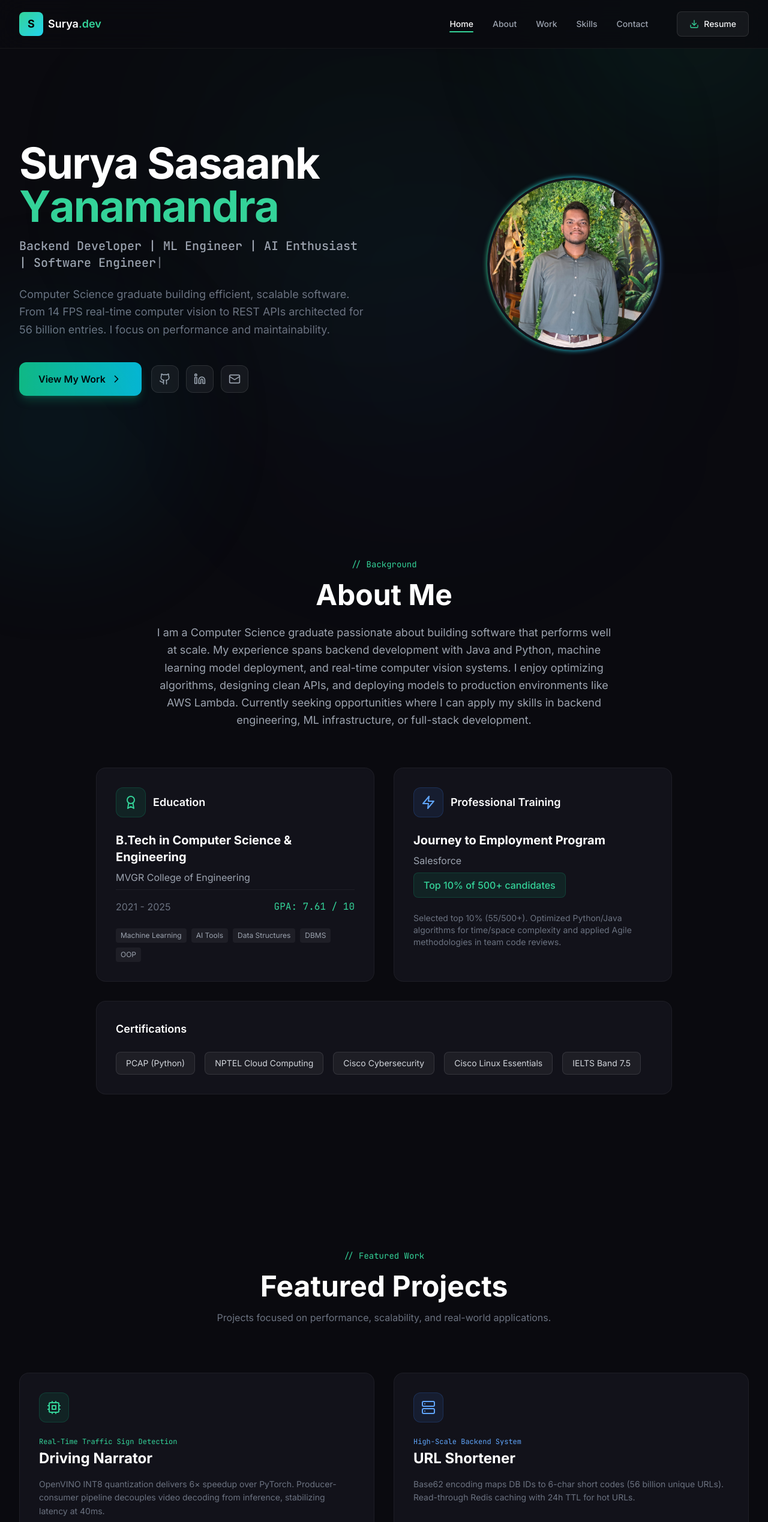
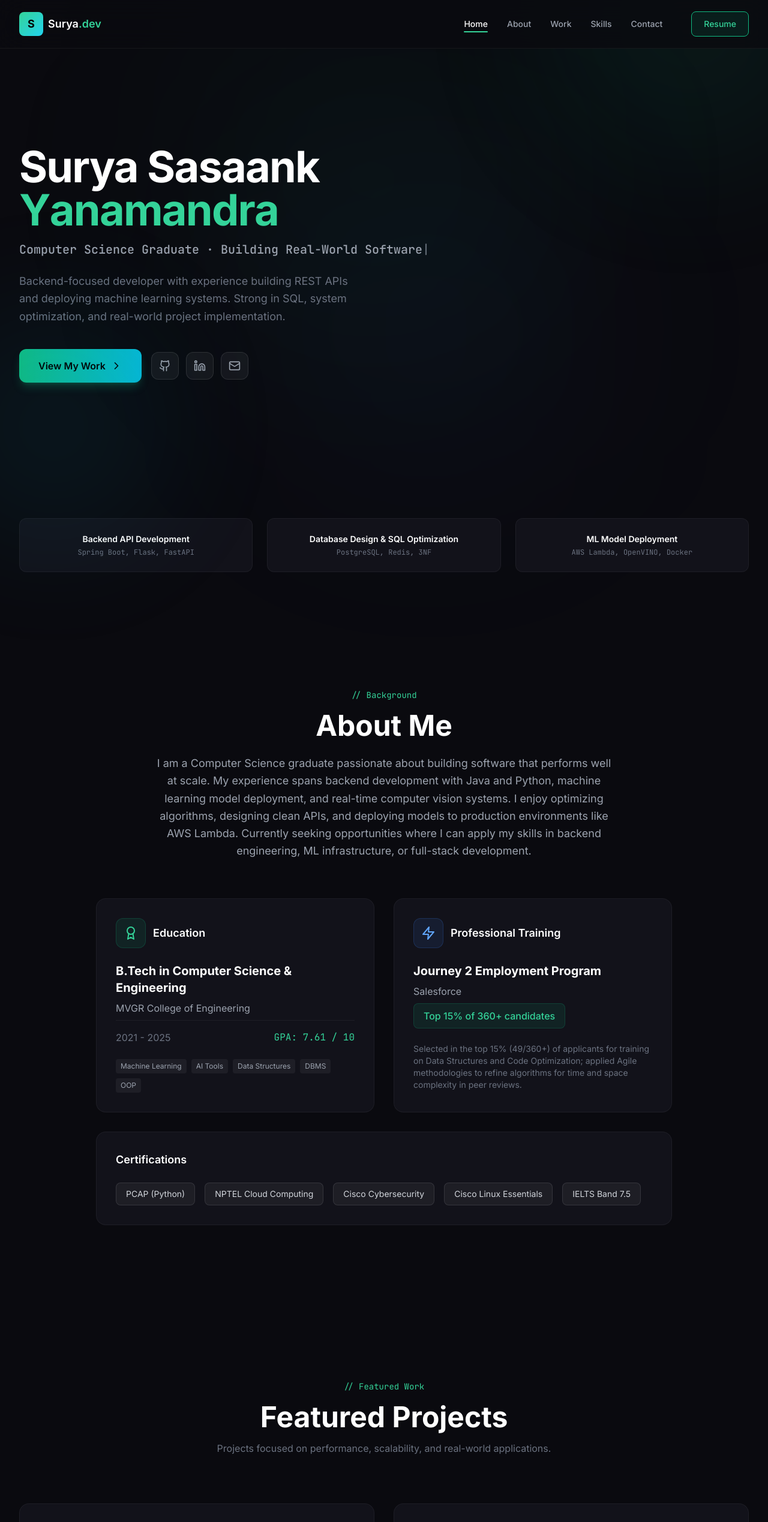
Before and after one commit to Sasaank79/Portfolio, a React (Vite) app: page / in a window 1280 px wide. Shown: the top 2538 px of the page at 60% size. Built offline with nearby package versions, Linux system fonts and the light colour scheme.

Commit message:
feat: updated content

```diff
--- a/index.html
+++ b/index.html
@@ -18,7 +18,7 @@
   <title>Surya Sasaank Yanamandra | Backend & AI Engineer</title>
   <meta name="title" content="Surya Sasaank Yanamandra | Backend & AI Engineer">
   <meta name="description"
-    content="Backend Engineer | ML Systems | Performance Optimization. From 14 FPS real-time computer vision to REST APIs scaling to 56 billion entries.">
+    content="Backend Engineer | ML Systems | Performance Optimization. From 14 FPS real-time computer vision to REST APIs scaling to 56 billion unique URLs.">
   <meta name="author" content="Surya Sasaank Yanamandra">
   <meta name="keywords"
     content="Backend Engineer, AI Engineer, Machine Learning, Python, Java, Spring Boot, FastAPI, AWS, Docker, Computer Vision, OpenVINO, Portfolio">
@@ -28,7 +28,7 @@
   <meta property="og:url" content="https://portfolio-seven-zeta-80.vercel.app/">
   <meta property="og:title" content="Surya Sasaank Yanamandra | Backend & AI Engineer">
   <meta property="og:description"
-    content="Backend Engineer | ML Systems | Performance Optimization. From 14 FPS real-time computer vision to REST APIs scaling to 56 billion entries.">
+    content="Backend Engineer | ML Systems | Performance Optimization. From 14 FPS real-time computer vision to REST APIs scaling to 56 billion unique URLs.">
   <meta property="og:image" content="https://portfolio-seven-zeta-80.vercel.app/images/og-image.png">
 
   <!-- Twitter -->
--- a/src/App.jsx
+++ b/src/App.jsx
@@ -28,8 +28,8 @@ import {
 
 const PROFILE = {
     name: "Surya Sasaank Yanamandra",
-    tagline: "Backend Developer | ML Engineer | AI Enthusiast | Software Engineer",
-    intro: "Computer Science graduate building efficient, scalable software. From 14 FPS real-time computer vision to REST APIs architected for 56 billion entries. I focus on performance and maintainability.",
+    tagline: "Computer Science Graduate · Building Real-World Software",
+    intro: "Backend-focused developer with experience building REST APIs and deploying machine learning systems. Strong in SQL, system optimization, and real-world project implementation.",
     email: "ysuryasasaank@gmail.com",
     github: "https://github.com/Sasaank79",
     linkedin: "https://www.linkedin.com/in/surya-sasaank-yanamandra/",
@@ -41,8 +41,8 @@ const PROJECTS = [
         id: 1,
         title: "Driving Narrator",
         subtitle: "Real-Time Traffic Sign Detection",
-        description: "OpenVINO INT8 quantization delivers 6× speedup over PyTorch. Producer-consumer pipeline decouples video decoding from inference, stabilizing latency at 40ms.",
-        impact: "Trained YOLOv11 Nano on LISA dataset (15,876 images, 47 classes).",
+        description: "Developed a low-latency edge AI system for real-time traffic sign detection using YOLOv11 and OpenVINO INT8 quantization. Achieved 14 FPS on CPU (6x speedup vs. PyTorch) by implementing a multi-threaded producer-consumer pipeline.",
+        impact: "Fine-tuned YOLOv11 Nano on the LISA dataset (15,876 images, 47 classes), achieving 97% mAP@0.5.",
         tags: ["Python", "YOLOv11", "OpenVINO", "OpenCV"],
         metrics: [
             { value: "14", unit: "FPS", label: "On CPU", highlight: true },
@@ -57,9 +57,9 @@ const PROJECTS = [
     {
         id: 2,
         title: "URL Shortener",
-        subtitle: "High-Scale Backend System",
-        description: "Base62 encoding maps DB IDs to 6-char short codes (56 billion unique URLs). Read-through Redis caching with 24h TTL for hot URLs.",
-        impact: "Clean architecture: Controller → Service → Repository.",
+        subtitle: "Distributed System",
+        description: "Designed a scalable, containerized URL shortening service built with Spring Boot and Redis, implementing a cache-aside architecture for sub-millisecond Redis lookups and CI/CD automation via GitHub Actions.",
+        impact: "Implemented read-through Redis caching with a 24-hour TTL policy for frequently accessed links.",
         tags: ["Java", "Spring Boot", "Redis", "PostgreSQL"],
         metrics: [
             { value: "56B", unit: "", label: "URL Capacity", highlight: true },
@@ -75,8 +75,8 @@ const PROJECTS = [
         id: 3,
         title: "Student Success Prediction",
         subtitle: "Serverless MLOps Pipeline",
-        description: "Stacking Ensemble (XGBoost + LightGBM + CatBoost → Logistic Regression) with SMOTE for class imbalance. Deployed to AWS Lambda via Docker.",
-        impact: "Frontend on GitHub Pages calls serverless API for real-time predictions.",
+        description: "Architected a serverless ML deployment pipeline on AWS Lambda to predict student dropout risk (0.77 F1), using a hyperparameter-tuned stacking ensemble (XGBoost, LightGBM, CatBoost → Logistic Regression), containerized with Docker and integrated with CI/CD automation.",
+        impact: "Achieved 77.5% Accuracy and 0.86 ROC-AUC, addressing class imbalance with SMOTE.",
         tags: ["FastAPI", "AWS Lambda", "Docker", "XGBoost"],
         metrics: [
             { value: "77.5%", unit: "", label: "Accuracy", highlight: true },
@@ -91,13 +91,13 @@ const PROJECTS = [
     {
         id: 4,
         title: "Inventory Management",
-        subtitle: "Full-Stack Production App",
-        description: "3NF schema for products, suppliers, and transactions. JWT auth, raw SQL analytics (low stock alerts, top sellers, stock value by category).",
-        impact: "96% test coverage across 35 automated tests. Auto-seeds 100+ SKUs on deploy.",
+        subtitle: "Full-Stack System",
+        description: "Built to practice production patterns end-to-end — a REST API with normalized 3NF schema, JWT auth, and SQL analytics (stock alerts, top sellers, category breakdowns). CI/CD pipeline enforces 96% test coverage before every deploy.",
+        impact: "Key learning: writing tests first caught schema bugs early. 35+ automated tests across unit and integration layers using pytest.",
         tags: ["Flask", "PostgreSQL", "pytest", "Render"],
         metrics: [
             { value: "96%", unit: "", label: "Test Coverage", highlight: true },
-            { value: "35", unit: "", label: "Tests" },
+            { value: "35+", unit: "", label: "Tests" },
             { value: "Live", unit: "", label: "Demo" }
         ],
         icon: Database,
@@ -109,8 +109,8 @@ const PROJECTS = [
         id: 5,
         title: "Facial Emotion Recognition",
         subtitle: "Real-Time Deep Learning",
-        description: "EfficientNetV2-S trained on FER-2013 with Label Smoothing for class imbalance. MediaPipe replaces Haar Cascade for better face crops.",
-        impact: "10-frame rolling average smooths predictions. Runs at ~5 FPS on CPU.",
+        description: "Built a near real-time (5 FPS on CPU) facial emotion recognition system using PyTorch and EfficientNetV2, achieving 72.7% accuracy on FER-2013 with a stabilized rolling-average inference pipeline.",
+        impact: "Trained EfficientNetV2-S on FER-2013 with Label Smoothing, achieving 72.7% test accuracy.",
         tags: ["Python", "PyTorch", "OpenCV", "MediaPipe"],
         metrics: [
             { value: "72.7%", unit: "", label: "Accuracy", highlight: true },
@@ -125,19 +125,19 @@ const PROJECTS = [
 ];
 
 const SKILLS = {
-    languages: ["Python", "Java", "SQL", "C++", "JavaScript", "TypeScript"],
+    languages: ["Python", "Java", "SQL", "C++", "JavaScript"],
     backend: ["FastAPI", "Flask", "Spring Boot", "REST APIs"],
     frontend: ["React", "HTML", "CSS", "Tailwind"],
     mlLibraries: ["PyTorch", "OpenVINO", "OpenCV", "scikit-learn", "MediaPipe"],
-    toolsDevOps: ["Docker", "AWS Lambda", "AWS EC2", "Redis", "PostgreSQL", "Git", "CI/CD"]
+    toolsDevOps: ["Docker", "AWS Lambda", "AWS EC2", "Redis", "PostgreSQL", "Git", "GitHub Actions", "JUnit", "PyTest"]
 };
 
 const EXPERIENCE = {
-    title: "Journey to Employment Program",
+    title: "Journey 2 Employment Program",
     company: "Salesforce",
     type: "Professional Training",
-    highlight: "Top 10% of 500+ candidates",
-    description: "Selected top 10% (55/500+). Optimized Python/Java algorithms for time/space complexity and applied Agile methodologies in team code reviews."
+    highlight: "Top 15% of 360+ candidates",
+    description: "Selected in the top 15% (49/360+) of applicants for training on Data Structures and Code Optimization; applied Agile methodologies to refine algorithms for time and space complexity in peer reviews."
 };
 
 const EDUCATION = {
@@ -147,6 +147,12 @@ const EDUCATION = {
     gpa: "7.61 / 10",
     courses: ["Machine Learning", "AI Tools", "Data Structures", "DBMS", "OOP"]
 };
+
+const KEY_STRENGTHS = [
+    { label: "Backend API Development", detail: "Spring Boot, Flask, FastAPI" },
+    { label: "Database Design & SQL Optimization", detail: "PostgreSQL, Redis, 3NF" },
+    { label: "ML Model Deployment", detail: "AWS Lambda, OpenVINO, Docker" }
+];
 
 // ------------------
 // COMPONENTS
@@ -199,6 +205,7 @@ export default function Portfolio() {
                 <div className="bg-blob bg-blob-2" />
 
                 <HeroSection />
+                <StrengthsSection />
                 <AboutSection />
                 <ProjectsSection />
                 <SkillsSection />
@@ -265,9 +272,8 @@ function Navbar({ activeSection, mobileMenuOpen, setMobileMenuOpen }) {
                             href={PROFILE.resumeUrl}
                             target="_blank"
                             rel="noopener noreferrer"
-                            className="ml-4 px-5 py-2.5 bg-white/5 hover:bg-white/10 border border-white/10 rounded-lg text-sm font-medium transition-all flex items-center gap-2 group"
+                            className="ml-4 px-5 py-2.5 bg-emerald-500/10 hover:bg-emerald-500/20 border border-emerald-500 rounded-lg text-sm font-medium text-emerald-400 transition-all flex items-center group"
                         >
-                            <Download size={16} className="text-emerald-400" />
                             Resume
                         </a>
                     </div>
@@ -309,7 +315,6 @@ function Navbar({ activeSection, mobileMenuOpen, setMobileMenuOpen }) {
                                 onClick={() => setMobileMenuOpen(false)}
                                 className="flex items-center gap-2 text-emerald-400 hover:text-emerald-300 py-2 font-medium"
                             >
-                                <Download size={16} />
                                 Resume
                             </a>
                         </div>
@@ -345,28 +350,14 @@ function HeroSection() {
     return (
         <section id="hero" className="min-h-screen flex items-center pt-20">
             <div className="max-w-7xl mx-auto px-6 lg:px-8 py-20 w-full">
-                <div className="grid lg:grid-cols-2 gap-12 items-center">
-                    {/* Left: Content */}
+                <div className="max-w-3xl">
                     <motion.div
-                        initial={{ opacity: 0, x: -30 }}
-                        animate={{ opacity: 1, x: 0 }}
+                        initial={{ opacity: 0, y: 20 }}
+                        animate={{ opacity: 1, y: 0 }}
                         transition={{ duration: 0.8, ease: "easeOut" }}
                         className="space-y-6 text-center lg:text-left"
                     >
                         <div className="space-y-4">
-                            {/* Mobile Profile Photo */}
-                            <div className="lg:hidden flex justify-center mb-6">
-                                <div className="relative">
-                                    <div className="absolute inset-0 bg-gradient-to-r from-emerald-400 via-cyan-400 to-blue-400 rounded-full blur-sm" />
-                                    <div className="relative w-32 h-32 rounded-full bg-[#12121a] p-1">
-                                        <img
-                                            src="/profile.jpeg"
-                                            alt="Surya Sasaank Yanamandra"
-                                            className="w-full h-full object-cover rounded-full"
-                                        />
-                                    </div>
-                                </div>
-                            </div>
                             <h1 className="text-5xl sm:text-6xl lg:text-7xl font-bold tracking-tight">
                                 <motion.span
                                     className="text-white inline-block"
@@ -436,27 +427,6 @@ function HeroSection() {
                         </motion.div>
                     </motion.div>
 
-                    {/* Right: Photo */}
-                    <motion.div
-                        initial={{ opacity: 0, x: 30 }}
-                        animate={{ opacity: 1, x: 0 }}
-                        transition={{ duration: 0.8, delay: 0.3 }}
-                        className="hidden lg:flex justify-center"
-                    >
-                        <div className="relative">
-                            {/* Gradient border ring */}
-                            <div className="absolute inset-0 bg-gradient-to-r from-emerald-400 via-cyan-400 to-blue-400 rounded-full blur-sm" />
-                            <div className="relative w-72 h-72 rounded-full bg-[#12121a] p-1">
-                                <div className="w-full h-full rounded-full bg-gradient-to-br from-gray-800 to-gray-900 flex items-center justify-center overflow-hidden">
-                                    <img
-                                        src="/profile.jpeg"
-                                        alt="Surya Sasaank Yanamandra"
-                                        className="w-full h-full object-cover rounded-full"
-                                    />
-                                </div>
-                            </div>
-                        </div>
-                    </motion.div>
                 </div>
             </div>
         </section>
@@ -473,6 +443,34 @@ function SocialButton({ href, icon }) {
         >
             {icon}
         </a>
+    );
+}
+
+// ------------------
+// KEY STRENGTHS SECTION
+// ------------------
+
+function StrengthsSection() {
+    return (
+        <section className="py-16">
+            <div className="max-w-7xl mx-auto px-6 lg:px-8">
+                <div className="grid sm:grid-cols-3 gap-6">
+                    {KEY_STRENGTHS.map((strength, i) => (
+                        <motion.div
+                            key={i}
+                            initial={{ opacity: 0, y: 20 }}
+                            whileInView={{ opacity: 1, y: 0 }}
+                            viewport={{ once: true }}
+                            transition={{ delay: i * 0.1 }}
+                            className="text-center p-6 bg-[#12121a] border border-white/5 rounded-xl"
+                        >
+                            <h3 className="text-white font-semibold text-sm">{strength.label}</h3>
+                            <p className="text-gray-500 text-xs mt-1 font-mono">{strength.detail}</p>
+                        </motion.div>
+                    ))}
+                </div>
+            </div>
+        </section>
     );
 }
 
```
Also changed, not shown: 1 other file (tests, documents, lock files or other folders).
